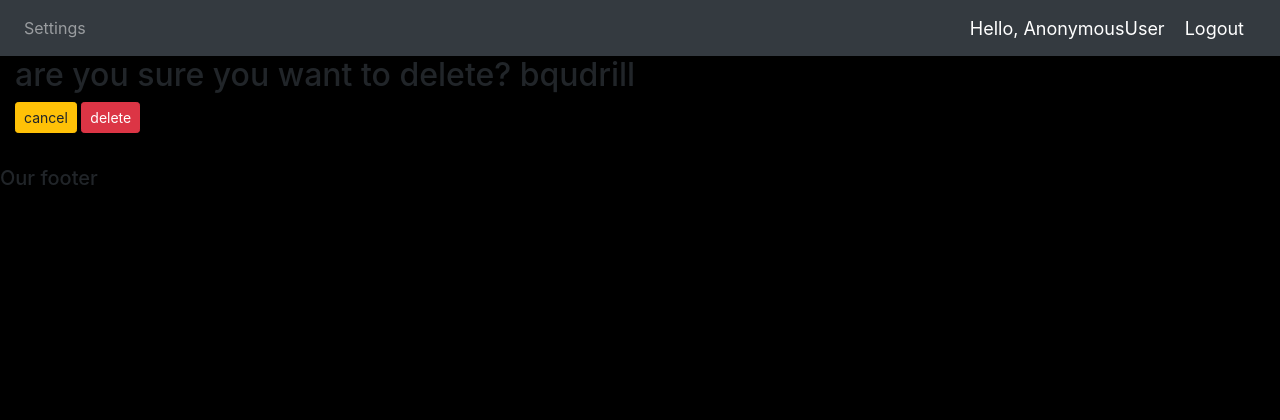
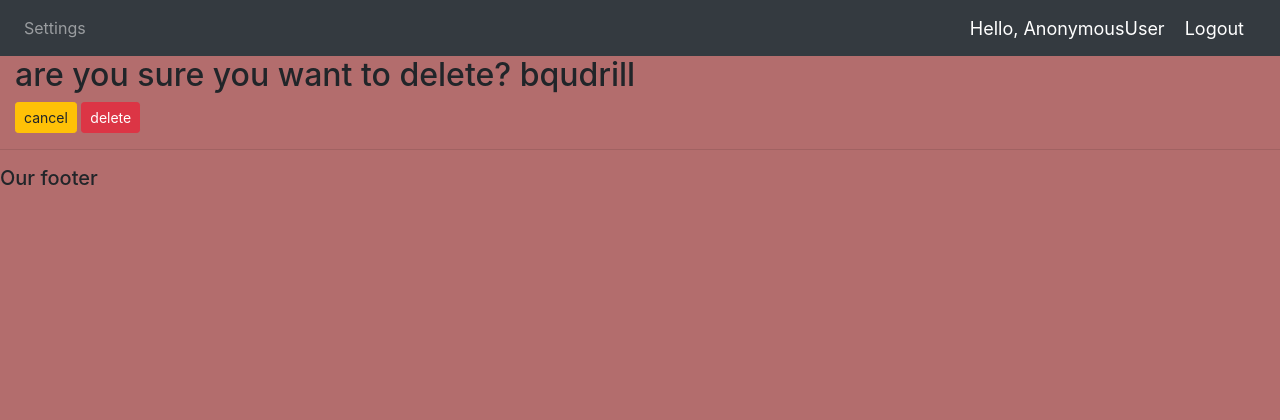
Before and after one commit to marituhone/customer_manage_calc, a Django app: page /delete/19 in a window 1280 px wide. Shown: the top 420 px of the page. Run offline with Django 3.2, Linux system fonts and the light colour scheme; data comes from the database, SQL or seed files in the repository; both versions use the stored data as it was after the commit; some libraries are stand-ins or nearby versions.

Commit message:
final final

```diff
--- a/static/css/main.css
+++ b/static/css/main.css
@@ -2,7 +2,7 @@
 }
 
 body{
-    background-color: black;
+    background-color: rgb(179, 109, 109);
 }
 
 
```
Also changed, not shown: db.sqlite3.
